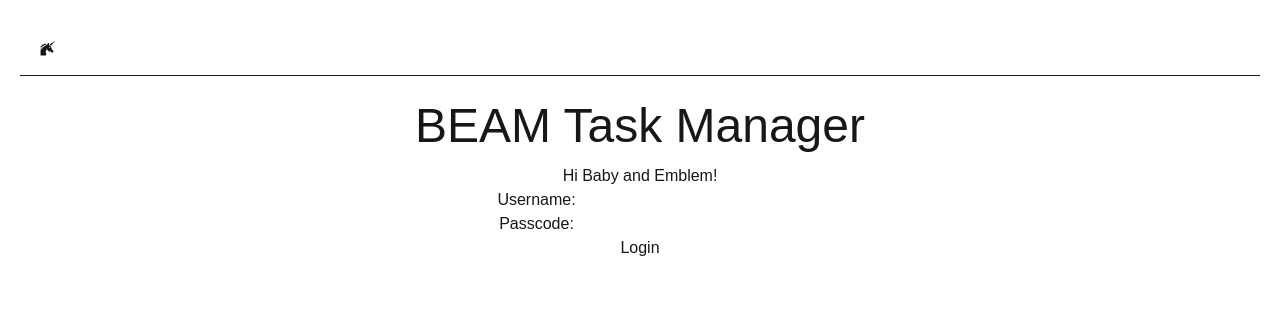
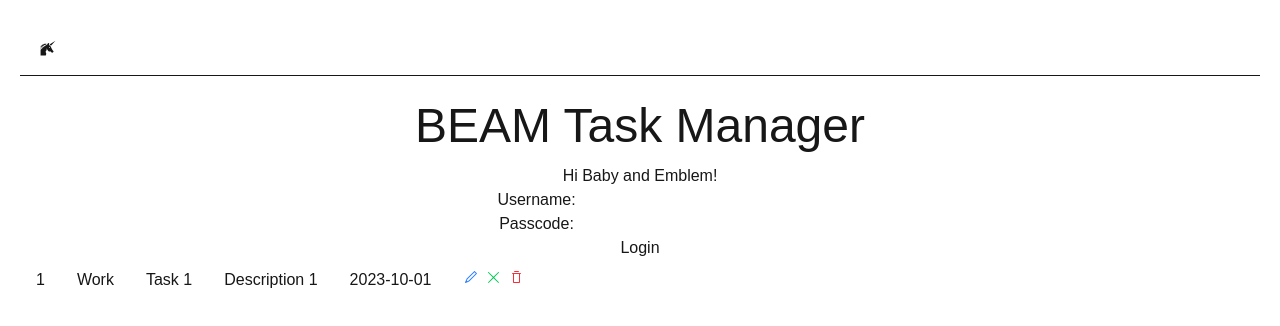
Before and after one commit to tbatchelder/task-manager, a Next.js app: page / in a window 1280 px wide. Shown: the top 326 px of the page. Built offline with nearby package versions, Linux system fonts and the light colour scheme.

Commit message:
I forget ... But adding the smallest component for editing the task

```diff
--- /dev/null
+++ b/app/api/newtask.tsx
@@ -0,0 +1,58 @@
+import type { NextApiRequest, NextApiResponse } from "next";
+import { prisma } from "../utility/client";
+import { z } from "zod";
+
+// Zod is a TypeScript-first schema declaration and validation library that allows you to define schemas for your data and validate them at runtime. It is particularly useful for validating user input in APIs and forms.
+// It provides a simple and expressive syntax for defining schemas, including support for various data types, transformations, and error handling. Zod can be used to ensure that the data you receive matches the expected structure and types, making it easier to catch errors early in your application.
+// While the Prisma schema is used to define the structure of your database tables and relationships, Zod is used to validate the data that you receive in your API requests or forms. This separation of concerns allows you to have a clear and maintainable codebase.
+// Zod does this by preventing invalid data, catching errors and improving security.
+
+// The taskSchema doesn't define the database; it is used to validate the data that is sent to the API endpoint. The schema defines the expected structure and types of the data, ensuring that it meets certain criteria before being processed or stored in the database. This helps prevent errors and ensures that the data is valid before it is sent to the database.
+// The Prisma schema, on the other hand, defines the structure of the database itself, including tables, columns, and relationships. It is used to generate the database schema and manage data access through the Prisma client.
+// In summary, the taskSchema is used for validating incoming data in the API endpoint, while the Prisma schema defines the structure of the database. They serve different purposes but work together to ensure that your application handles data correctly and securely.
+
+// Define validation schema
+const taskSchema = z.object({
+  name: z.string().min(1, "Task name is required"),
+  description: z.string().min(1, "Description is required"),
+  duedate: z.string().refine((date) => !isNaN(Date.parse(date)), {
+    message: "Invalid date format",
+  }),
+  status: z.enum(["OPEN", "IN_PROGRESS", "CLOSED"]),
+  owner: z.string().min(1, "Owner name is required"),
+  categoryId: z.number().min(1, "Category ID is required"),
+});
+
+export default async function handler(
+  req: NextApiRequest,
+  res: NextApiResponse
+) {
+  if (req.method === "POST") {
+    const validationResult = taskSchema.safeParse(req.body);
+    if (!validationResult.success) {
+      return res.status(400).json({ error: validationResult.error.errors });
+    }
+
+    const { name, description, duedate, status, owner, categoryId } =
+      validationResult.data;
+
+    try {
+      const newTask = await prisma.task.create({
+        data: {
+          name,
+          description,
+          duedate: new Date(duedate),
+          status,
+          owner,
+          categoryId,
+        },
+      });
+      res.status(201).json(newTask);
+    } catch (error) {
+      res.status(500).json({ error: "Failed to create task" });
+    }
+  } else {
+    res.setHeader("Allow", ["POST"]);
+    res.status(405).json({ error: `Method ${req.method} not allowed` });
+  }
+}
--- /dev/null
+++ b/app/components/TableRow.tsx
@@ -0,0 +1,45 @@
+// Breaking things down into smaller components so we don't repeat all this functionality.
+
+// This component is a table row that displays task information and provides buttons for editing, completing, and deleting tasks. It uses Radix UI icons for the buttons.
+
+import React from "react";
+import { Pencil1Icon, Cross1Icon, TrashIcon } from "@radix-ui/react-icons";
+
+interface TableRowProps {
+  id: number;
+  category: string;
+  name: string;
+  description: string;
+  dueDate: string;
+}
+
+const TableRow: React.FC<TableRowProps> = ({
+  id,
+  category,
+  name,
+  description,
+  dueDate,
+}) => {
+  return (
+    <tr className="border-b border-gray-200">
+      <td className="px-4 py-2">{id}</td>
+      <td className="px-4 py-2">{category}</td>
+      <td className="px-4 py-2">{name}</td>
+      <td className="px-4 py-2">{description}</td>
+      <td className="px-4 py-2">{dueDate}</td>
+      <td className="px-4 py-2 flex space-x-2">
+        <button className="text-blue-500 hover:text-blue-700">
+          <Pencil1Icon />
+        </button>
+        <button className="text-green-500 hover:text-green-700">
+          <Cross1Icon />
+        </button>
+        <button className="text-red-500 hover:text-red-700">
+          <TrashIcon />
+        </button>
+      </td>
+    </tr>
+  );
+};
+
+export default TableRow;
--- a/app/page.tsx
+++ b/app/page.tsx
@@ -2,6 +2,7 @@
 
 import AuthForm from "./components/AuthForm";
 import NavBarLogin from "./components/NavBarLogin";
+import TableRow from "./components/TableRow";
 import { UserProvider } from "./context/UserContext";
 
 export default function Home() {
@@ -15,6 +16,13 @@ export default function Home() {
           </h1>
           <div>Hi Baby and Emblem!</div>
           <AuthForm />
+          <TableRow
+            id={1}
+            category="Work"
+            name="Task 1"
+            description="Description 1"
+            dueDate="2023-10-01"
+          />
         </div>
       </UserProvider>
     </>
--- a/app/tasks/newtask/page.tsx
+++ b/app/tasks/newtask/page.tsx
@@ -8,14 +8,16 @@ import "easymde/dist/easymde.min.css";
 import { useRouter } from "next/navigation";
 import { useState } from "react";
 import { zodResolver } from "@hookform/resolvers/zod";
-import { createIssueSchema } from "@/app/validationScchema";
+import { createTaskSchema } from "@/app/validationSchema";
 import { z } from "zod";
 import ErrorMessage from "@/app/components/ErrorMessage";
 import Spinner from "@/app/components/Spinner";
+import DatePicker from "react-datepicker";
+import "react-datepicker/dist/react-datepicker.css";
 
 import NavBarTask from "../../components/NavBarTask";
 
-type IssueForm = z.infer<typeof createIssueSchema>;
+type TaskForm = z.infer<typeof createTaskSchema>;
 
 const NewTask = () => {
   const router = useRouter();
@@ -24,14 +26,16 @@ const NewTask = () => {
     control,
     handleSubmit,
     formState: { errors },
-  } = useForm<IssueForm>({
-    resolver: zodResolver(createIssueSchema),
+  } = useForm<TaskForm>({
+    resolver: zodResolver(createTaskSchema),
   });
 
   // To provide an error to the user
   const [error, setError] = useState("");
 
   const [isSubmitting, setIsSubmitting] = useState(false);
+
+  const [selectedDate, setSelectedDate] = useState<Date | null>(null);
 
   const onSubmit = handleSubmit(async (data) => {
     try {
@@ -56,9 +60,9 @@ const NewTask = () => {
         <form className="space-y-3" onSubmit={onSubmit}>
           <TextField.Root
             placeholder="Title"
-            {...register("title")}
+            {...register("name")}
           ></TextField.Root>
-          <ErrorMessage>{errors.title?.message}</ErrorMessage>
+          <ErrorMessage>{errors.name?.message}</ErrorMessage>
           <Controller
             name="description"
             control={control}
@@ -66,6 +70,13 @@ const NewTask = () => {
               <SimpleMDE placeholder="Description" {...field} />
             )}
           />
+          <DatePicker
+            selected={selectedDate}
+            onChange={(date) => setSelectedDate(date)}
+            dateFormat="MM/dd/yyyy"
+            placeholderText="Select a date"
+          />
+
           <ErrorMessage>{errors.description?.message}</ErrorMessage>
           <Button disabled={isSubmitting}>
             Submit New Issue {isSubmitting && <Spinner />}
--- /dev/null
+++ b/app/utility/client.tsx
@@ -0,0 +1,18 @@
+// According to the Prisma documentation, this is the recommended way to use Prisma in a Next.js application.
+// This is to ensure that the Prisma Client is only instantiated once in development mode, and it is reused in production mode.
+// This prevents the client from being instantiated multiple times in development mode, which can lead to issues with hot reloading and connection limits.
+// This is a common pattern used in Next.js applications to manage the Prisma Client instance.
+
+// Hmm, these copilot suggestions for comments are pretty good.  Just what I was going to write.
+
+import { PrismaClient } from "@prisma/client";
+
+const globalForPrisma = globalThis as unknown as {
+  prisma: PrismaClient | undefined;
+};
+
+export const prisma = globalForPrisma.prisma || new PrismaClient();
+
+if (process.env.NODE_ENV !== "production") {
+  globalForPrisma.prisma = prisma;
+}
--- a/app/validationScchema.tsx
+++ /dev/null
@@ -1,8 +0,0 @@
-import { z } from "zod"; //"@/node_modules/zod/lib/external";
-
-export const createIssueSchema = z.object({
-  // title: z.string().min(1).max(255),     Orginal - below is added to customize the error message
-  title: z.string().min(1, "Title is required.").max(255),
-  // description: z.string().min(1),        Same here
-  description: z.string().min(1, "Description is required."),
-});
--- /dev/null
+++ b/app/validationSchema.tsx
@@ -0,0 +1,29 @@
+import { z } from "zod"; //"@/node_modules/zod/lib/external";
+
+export const createTaskSchema = z.object({
+  owner: z
+    .string()
+    .min(1, "Owner is required.")
+    .max(25, "Owner must be 25 characters or less."),
+  name: z
+    .string()
+    .min(1, "Title is required.")
+    .max(50, "Title must be 50 characters or less."),
+  description: z.string().min(1, "Description is required."),
+  // This checks to make sure the date is in the future and not today
+  duedate: z
+    .date({
+      required_error: "Due date is required.",
+    })
+    .refine(
+      (date) => {
+        const today = new Date();
+        today.setHours(0, 0, 0, 0); // Remove time component for comparison
+        return date >= today;
+      },
+      {
+        message: "Due date cannot be earlier than today.",
+      }
+    ),
+  categoryId: z.number().int("Category ID must be an integer."),
+});
```
Also changed, not shown: package.json (+6 -2 lines), 2 other files (tests, documents, lock files or other folders).
